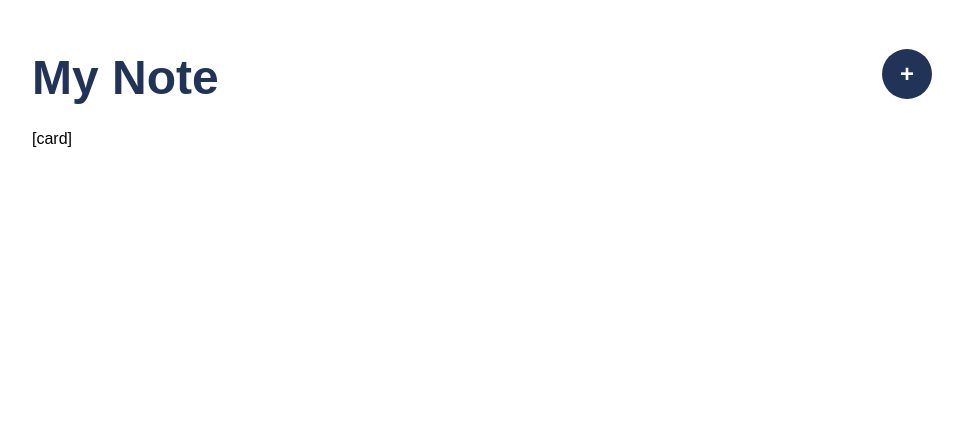
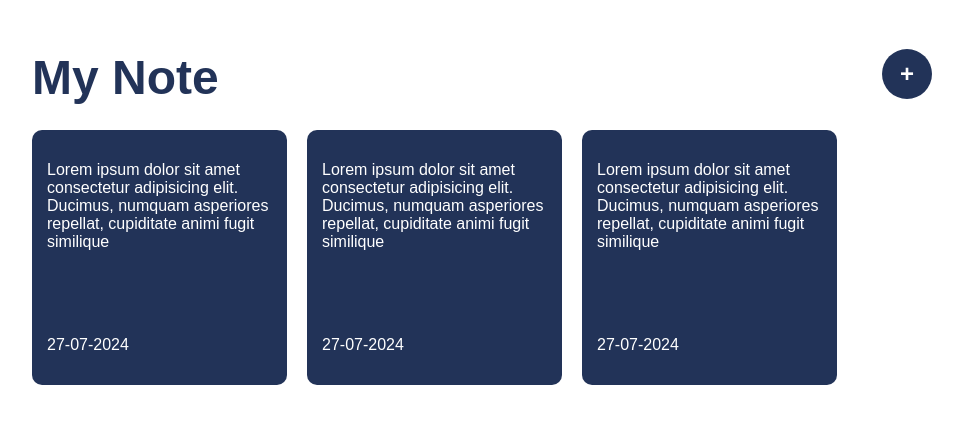
Before and after one commit to NajibAlfarizi/note-app, a Vue app: page / in a window 1280 px wide. Shown: the top 424 px of the page, without its empty margins (166-1129 px from the left). Built offline with nearby package versions, Linux system fonts and the light colour scheme.

Commit message:
styling note card

```diff
--- a/src/App.vue
+++ b/src/App.vue
@@ -5,7 +5,29 @@
         <h1 class="title">My Note</h1>
         <button class="add-btn" type="">+</button>
       </header>
-      <div>[card]</div>
+      <div class="card-container">
+        <div class="card">
+          <p class="card-content">
+            Lorem ipsum dolor sit amet consectetur adipisicing elit. Ducimus,
+            numquam asperiores repellat, cupiditate animi fugit similique
+          </p>
+          <p class="card-date">27-07-2024</p>
+        </div>
+        <div class="card">
+          <p class="card-content">
+            Lorem ipsum dolor sit amet consectetur adipisicing elit. Ducimus,
+            numquam asperiores repellat, cupiditate animi fugit similique
+          </p>
+          <p class="card-date">27-07-2024</p>
+        </div>
+        <div class="card">
+          <p class="card-content">
+            Lorem ipsum dolor sit amet consectetur adipisicing elit. Ducimus,
+            numquam asperiores repellat, cupiditate animi fugit similique
+          </p>
+          <p class="card-date">27-07-2024</p>
+        </div>
+      </div>
     </div>
   </main>
 </template>
@@ -46,6 +68,25 @@ header {
   font-size: 24px;
   border-radius: 100%;
   color: white;
-  background-color: #223358;;
+  background-color: #223358;
+}
+
+.card-container {
+  display: flex;
+  flex-wrap: wrap;
+  gap: 20px;
+}
+
+.card {
+  width: 225px;
+  height: 225px;
+  background-color: #223358;
+  border-radius: 10px;
+  color: white;
+  padding: 15px;
+  margin-bottom: 20px;
+  display: flex;
+  flex-direction: column;
+  justify-content: space-between;
 }
 </style>
```
